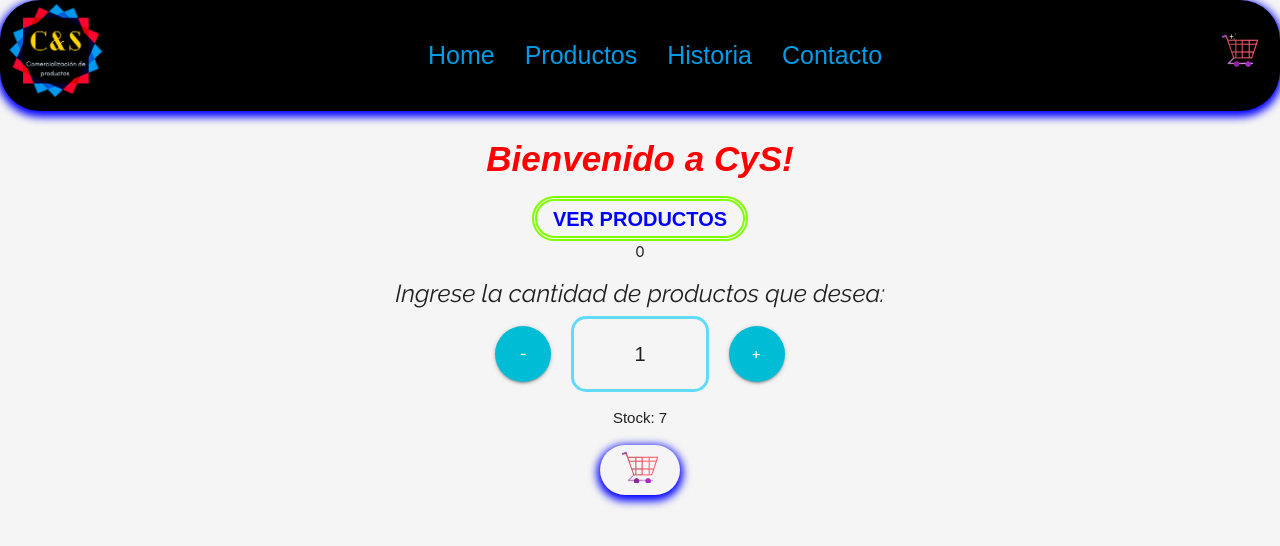
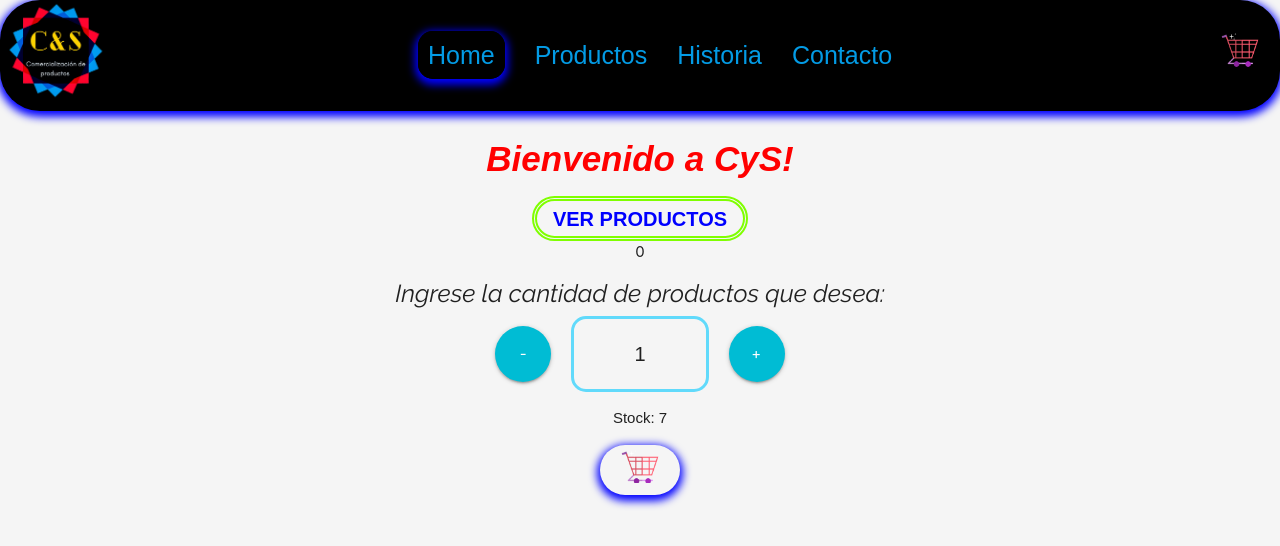
Before and after one commit to lucasgastaldi/cys, a React (Create React App) app: page / in a window 1280 px wide. Shown: the top 546 px of the page. Built offline with nearby package versions, Linux system fonts and the light colour scheme; a web font is replaced by a local one.

Commit message:
Add files via upload

```diff
--- a/src/Components/Item/Item.js
+++ b/src/Components/Item/Item.js
@@ -1,4 +1,4 @@
-export const productsData = [
+  export const productsData = [
     {
         name: 'Camuflados',
         color: 'Verde, rosa',
--- a/src/Components/Nav/Navbar.js
+++ b/src/Components/Nav/Navbar.js
@@ -1,5 +1,6 @@
 import logo from '../../images/CYS.png';
-import { CartWidget } from '../Cart/CartWidget'
+import { CartWidget } from '../Cart/CartWidget';
+import { NavLink } from 'react-router-dom'
 
 export const NavBar = () => {
     return (
@@ -9,10 +10,18 @@ export const NavBar = () => {
             </div>
             <div>
                 <ul>
-                    <li><a>Home</a></li>
-                    <li><a>Productos</a></li>
-                    <li><a>Historia</a></li>
-                    <li><a>Contacto</a></li>
+                    <li>
+                        <NavLink exact to='/' className='navlink' activeClassName='active-navlink'>Home</NavLink>
+                    </li>
+                    <li>
+                        <NavLink to='/productos' className='navlink' activeClassName='active-navlink'>Productos</NavLink>
+                    </li>
+                    <li>
+                        <NavLink to='/historia' className='navlink' activeClassName='active-navlink'>Historia</NavLink>
+                    </li>
+                    <li>
+                        <NavLink to='7contacto' className='navlink' activeClassName='active-navlink'>Contacto</NavLink>
+                    </li>
                 </ul>
             </div>
             <div className="App-cart">
```
